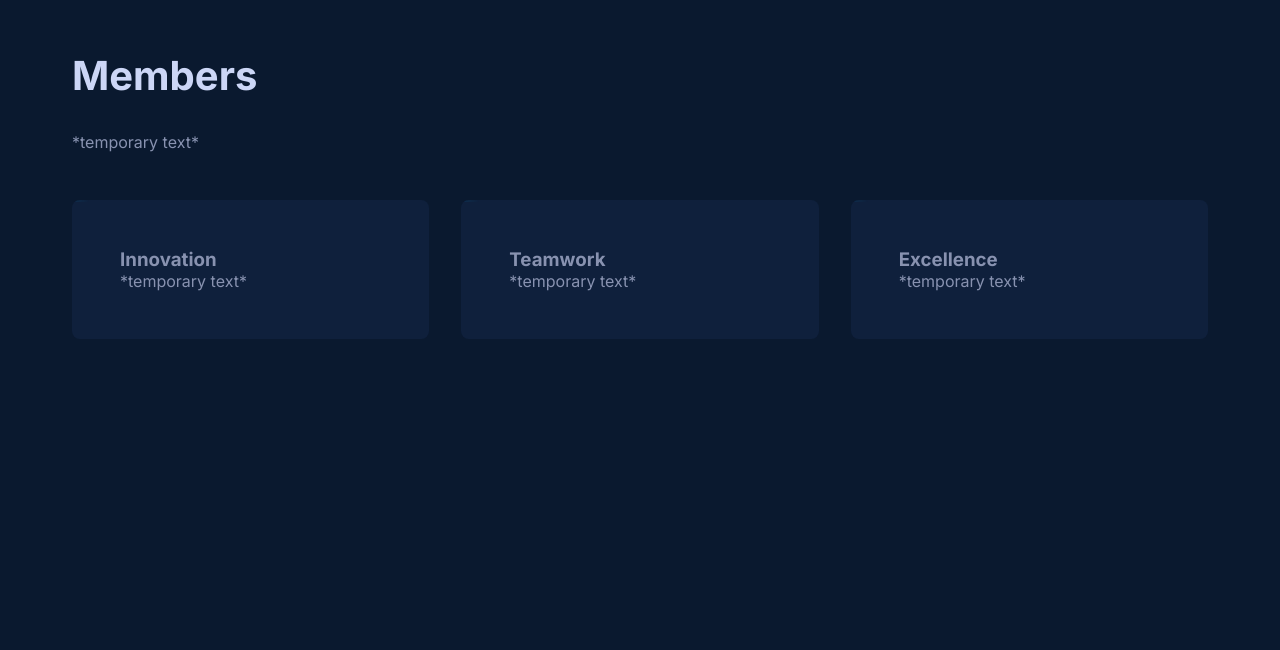
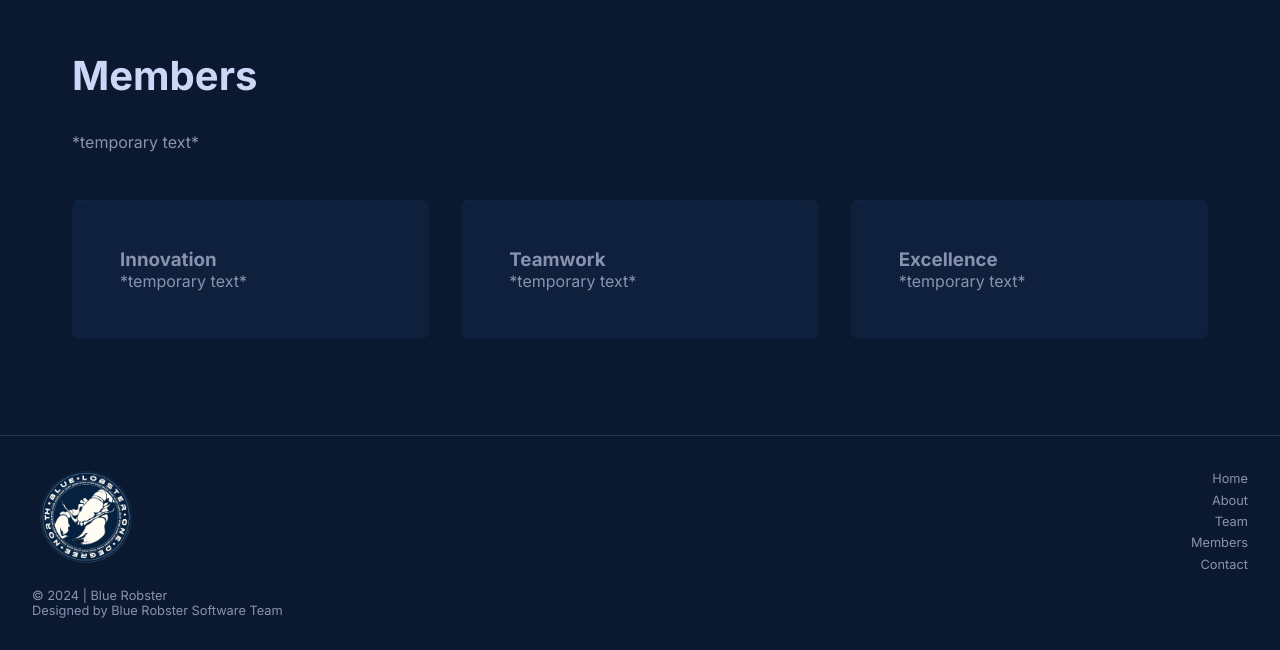
Before and after one commit to one-degree-north/mate-website, a plain HTML site: page index.html in a window 1280 px wide. Shown: the part 2660-3310 px from the top of the page. Before the commit the page ends 3112 px from the top, so only its background shows below. Drawn offline with nearby package versions, Linux system fonts and the light colour scheme; a web font is replaced by a local one.

Commit message:
feat: footer

```diff
--- a/index.html
+++ b/index.html
@@ -117,6 +117,21 @@
             </div>
         </div>
     </section>
-    <script src = "index.js"></script>
+    <footer class="footer">
+        <div class="footer-content">
+            <div>
+                <img src="mate_logo.png" alt="MATE Logo" class="footer-icon">
+                <p>© 2024 | Blue Robster <br>Designed by Blue Robster Software Team</p>
+            </div>
+            <div>
+                <a href="#" class="footer-item">Home</a>
+                <a href="#about" class="footer-item">About</a>
+                <a href="#team-history" class="footer-item">Team</a>
+                <a href="#members" class="footer-item">Members</a>
+                <a href="#contact" class="footer-item">Contact</a>
+            </div>
+        </div>
+    </footer>
+    <script src="index.js"></script>
 </body>
 </html>
--- a/style.css
+++ b/style.css
@@ -1,5 +1,3 @@
-
-
 body.menu-open {
     overflow: hidden;
 }
@@ -345,6 +343,43 @@ h2 {
 }
 
 
+.footer-content  {
+    background: #0a192f;
+    padding: 2rem 0;
+    color: #8892b0;
+    border-top: 1px solid #233554;
+    padding: 2rem; /* Added left padding */
+    display:flex;
+    justify-content: space-between;
+}
+
+.footer-content div:last-child {
+    display: flex;
+    flex-direction: column;
+    text-align: end;
+}
+
+.footer-icon {
+    width: 110px;
+    height: 100px;
+    margin-bottom: 1rem;
+}
+
+.footer p {
+    margin: 0;
+    font-size: 0.8rem;
+}
+
+.footer .footer-item {
+    width: 100%;
+    margin: 0.2rem 0; /* Add margin for spacing between links */
+    color: #8892b0;
+    text-decoration: none;
+    font-size: 0.8rem;
+    position: relative;
+    transition: color 0.3s ease;
+}
+
 /* Media query for mobile navigation */
 @media (max-width: 768px) {
     .hamburger {
@@ -395,4 +430,5 @@ h2 {
     .hamburger.active span:nth-child(3) {
         transform: translateY(-9px) rotate(-45deg);
     }
+
 }
```
